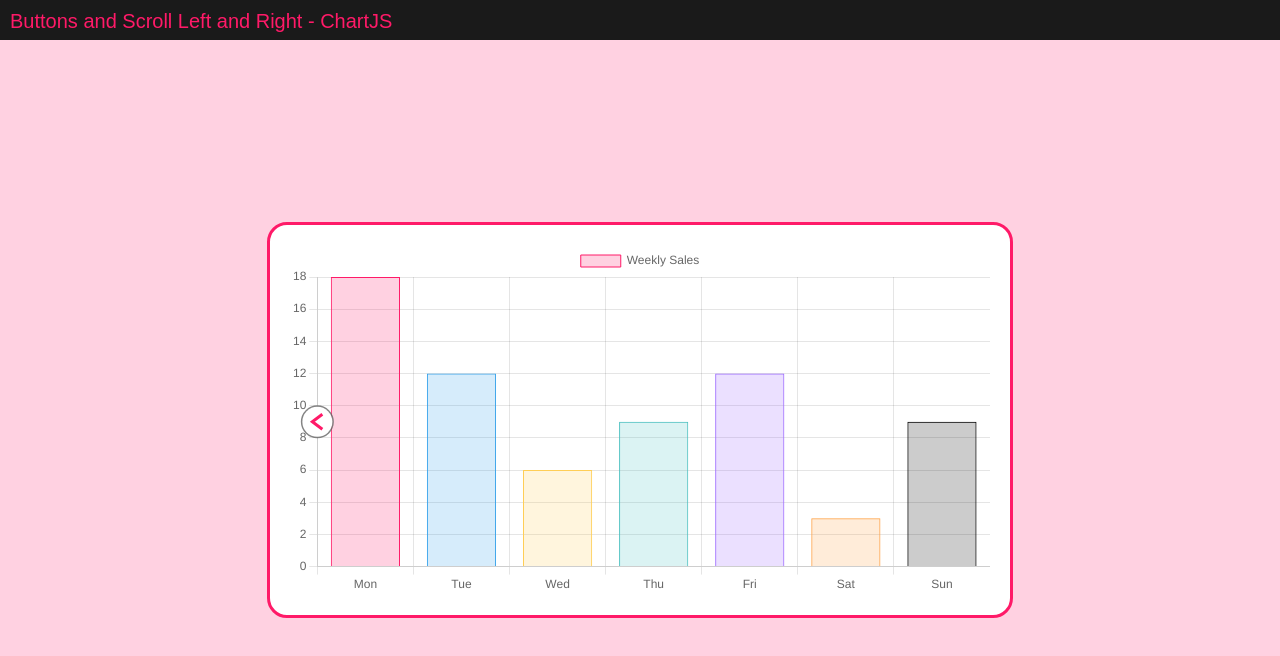
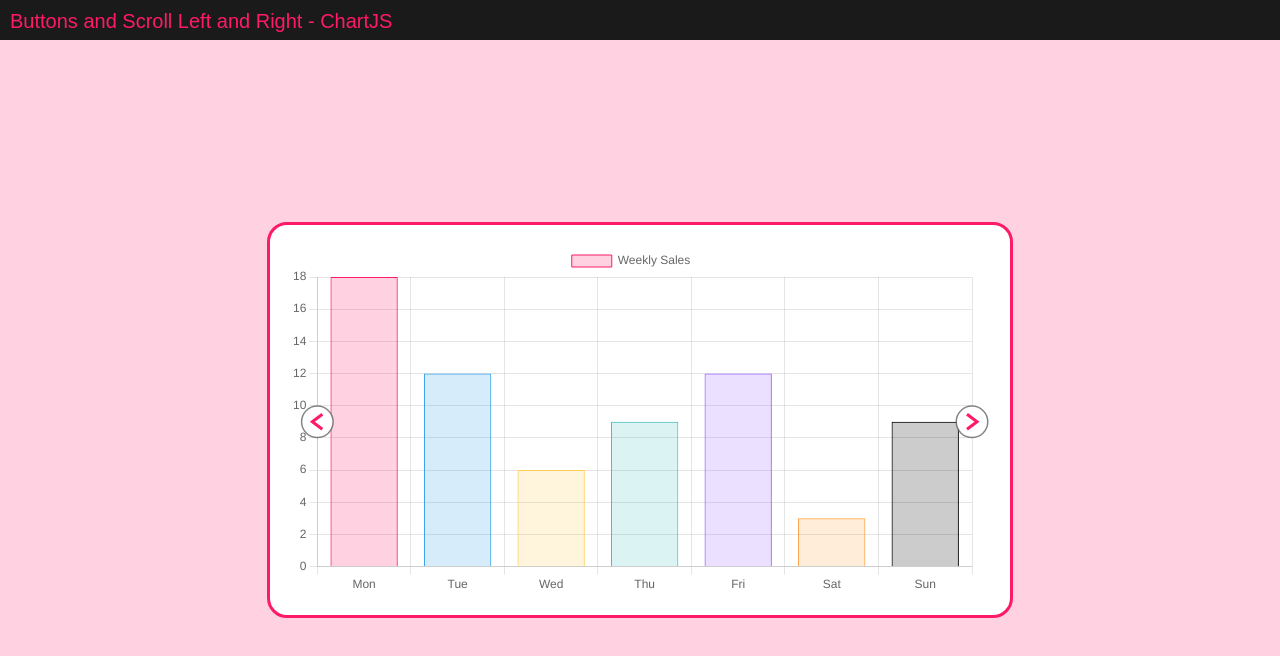
Before and after one commit to tony2550/Chart.js-JavaScript, a website: page ScrollBar.html in a window 1280 px wide. Drawn offline with nearby package versions, Linux system fonts and the light colour scheme.

Commit message:
finish draw function in CircleChevron class

```diff
--- a/ScrollBar.html
+++ b/ScrollBar.html
@@ -124,27 +124,36 @@
           } = chart;
           // console.log(chart);
 
+          class CircleChevron {
+            // constructor(x1, y1) {}
+            draw(ctx, x1, pixel) {
               const angle = Math.PI / 180;
 
               ctx.beginPath();
-          ctx.lineWidth = 3; // 선너비
+              ctx.lineWidth = 3;
               ctx.strokeStyle = 'rgba(102,102,102,0.8)';
               ctx.fillStyle = 'white';
-          //  ctx.arc(x, y , radius , angleStart, angleEnd, counterClockwise);
-          ctx.arc(left, height / 2 + top, 15, angle * 0, angle * 360, false);
+              ctx.arc(x1, height / 2 + top, 15, angle * 0, angle * 360, false);
               ctx.stroke();
               ctx.fill();
               ctx.closePath();
 
-          // Chevron Arrow Left
+              // chevron Arrow
               ctx.beginPath();
               ctx.lineWidth = 3;
               ctx.strokeStyle = 'rgba(255, 26, 104, 1)';
-          ctx.moveTo(left + 5, height / 2 + top - 7.5); // moveTo(x,y);
-          ctx.lineTo(left - 5, height / 2 + top); // lineTo(x,y);
-          ctx.lineTo(left + 5, height / 2 + top + 7.5); // moveTo(x,y);
+              ctx.moveTo(x1 + pixel, height / 2 + top - 7.5); // pixel 변경
+              ctx.lineTo(x1 - pixel, height / 2 + top);
+              ctx.lineTo(x1 + pixel, height / 2 + top + 7.5);
               ctx.stroke();
               ctx.closePath();
+            }
+          }
+          let drawCircleLeft = new CircleChevron();
+          drawCircleLeft.draw(ctx, left, 5);
+
+          let drawCircleRight = new CircleChevron();
+          drawCircleRight.draw(ctx, right, -5);
         },
       };
 
@@ -153,6 +162,11 @@
         type: 'bar',
         data,
         options: {
+          layout: {
+            padding: {
+              right: 18, // padding 추가
+            },
+          },
           scales: {
             x: {
               min: 0,
```
Lines whose indentation alone changed are shown as unchanged.
